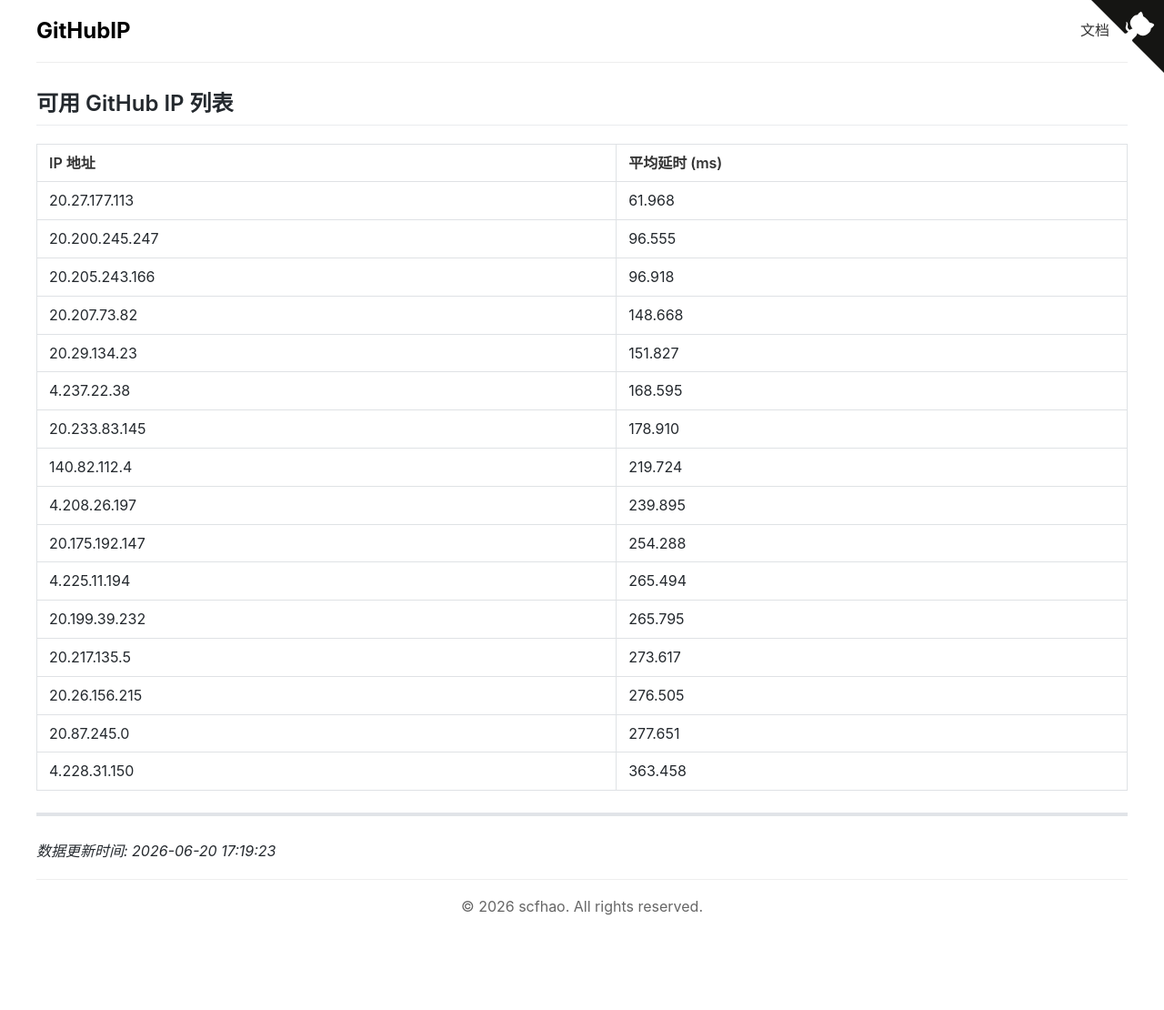
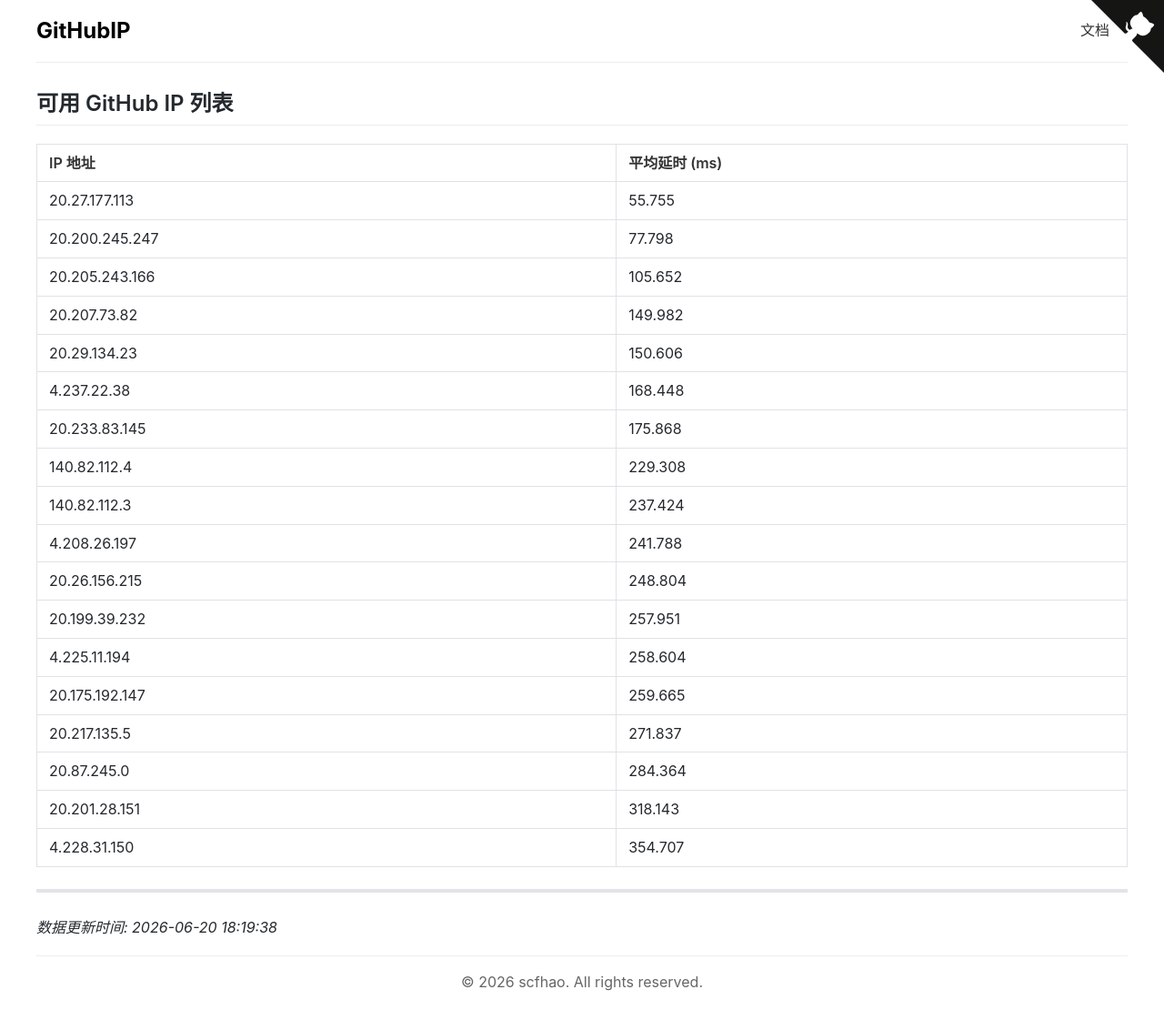
Before and after one commit to scfhao/GitHubIP, a Jekyll site: the page built from index.md, in a window 1280 px wide. Shown: the whole page at 91% size. Built offline with Jekyll 4.4.1, drawn with Linux system fonts in a browser that asks for light colours; before the commit the page ends 1026 px from its top, so only the background shows below that.

Commit message:
自动脚本执行 - 2026-06-20 18:19:38

```diff
--- a/index.md
+++ b/index.md
@@ -1,30 +1,32 @@
 ---
 layout: home
 title: GitHub IP 列表
-date: 2026-06-20 17:19:23
+date: 2026-06-20 18:19:38
 ---
 
 ## 可用 GitHub IP 列表
 
 | IP 地址 | 平均延时 (ms) |
 |---------|--------------|
-| 20.27.177.113 | 61.968 |
-| 20.200.245.247 | 96.555 |
-| 20.205.243.166 | 96.918 |
-| 20.207.73.82 | 148.668 |
-| 20.29.134.23 | 151.827 |
-| 4.237.22.38 | 168.595 |
-| 20.233.83.145 | 178.910 |
-| 140.82.112.4 | 219.724 |
-| 4.208.26.197 | 239.895 |
-| 20.175.192.147 | 254.288 |
-| 4.225.11.194 | 265.494 |
-| 20.199.39.232 | 265.795 |
-| 20.217.135.5 | 273.617 |
-| 20.26.156.215 | 276.505 |
-| 20.87.245.0 | 277.651 |
-| 4.228.31.150 | 363.458 |
+| 20.27.177.113 | 55.755 |
+| 20.200.245.247 | 77.798 |
+| 20.205.243.166 | 105.652 |
+| 20.207.73.82 | 149.982 |
+| 20.29.134.23 | 150.606 |
+| 4.237.22.38 | 168.448 |
+| 20.233.83.145 | 175.868 |
+| 140.82.112.4 | 229.308 |
+| 140.82.112.3 | 237.424 |
+| 4.208.26.197 | 241.788 |
+| 20.26.156.215 | 248.804 |
+| 20.199.39.232 | 257.951 |
+| 4.225.11.194 | 258.604 |
+| 20.175.192.147 | 259.665 |
+| 20.217.135.5 | 271.837 |
+| 20.87.245.0 | 284.364 |
+| 20.201.28.151 | 318.143 |
+| 4.228.31.150 | 354.707 |
 
 ---
 
-*数据更新时间: 2026-06-20 17:19:23*
+*数据更新时间: 2026-06-20 18:19:38*
```
